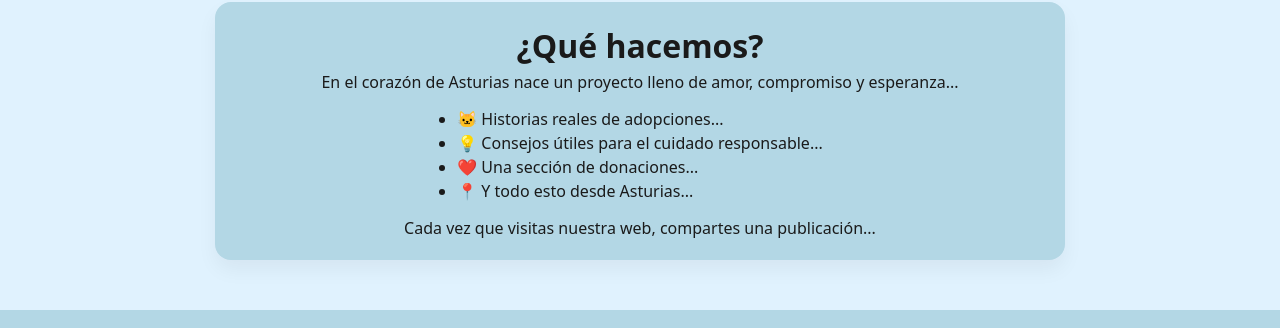
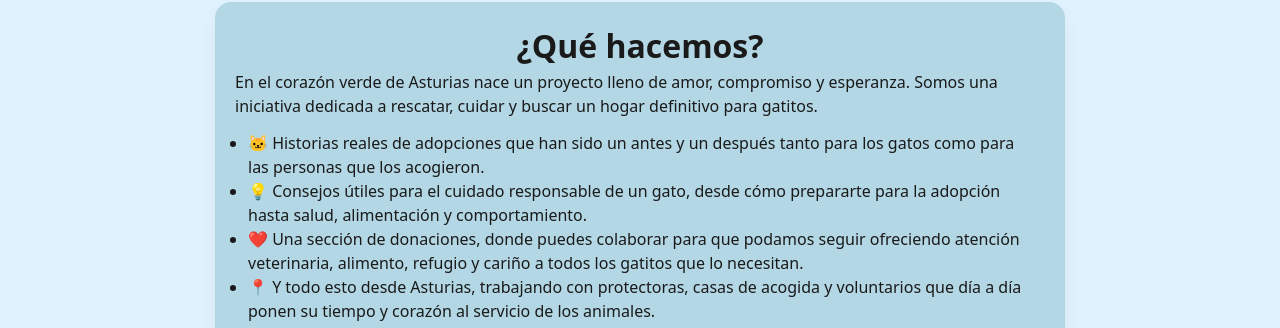
Before and after one commit to EfrenTC/adoptapp, a React (Vite) app: page / in a window 1280 px wide. Shown: the part 624-952 px from the top of the page. Built offline with nearby package versions, Linux system fonts and the light colour scheme; no server answers.

Commit message:
feat: traducción añadida a home

```diff
--- a/src/components/Slider/Slider.jsx
+++ b/src/components/Slider/Slider.jsx
@@ -6,10 +6,12 @@ import 'swiper/css';
 import 'swiper/css/effect-coverflow';
 import 'swiper/css/pagination';
 import './Slider.css';
+import { useTranslation } from "react-i18next";
 
 import { EffectCoverflow, Pagination, Autoplay } from 'swiper/modules';
 const Slider = () => {
  const [cats, setCats] = useState([]);
+ const { t } = useTranslation();
 
   useEffect(() => {
     const fetchCats = async () => {
@@ -25,9 +27,11 @@ const Slider = () => {
     fetchCats();
   }, []);
 
+
+
   return (
     <div className="cat-coverflow">
-      <h1 className='cat-coverflow__title'>¡Conoce a tu futuro amichi!</h1>
+    <h1 className="cat-coverflow__title">{t("slider.title")}</h1>
       <Swiper
         effect="coverflow"
         grabCursor={true}
@@ -54,7 +58,7 @@ const Slider = () => {
           </SwiperSlide>
         ))}
       </Swiper>
-      <Link to="/adopcion" className="cat__slider-button">Ver todos los gatitos</Link>
+      <Link to="/adopcion" className="cat__slider-button">{t("slider.button")}</Link>
     </div>
   );
 }
--- a/src/lang/en.json
+++ b/src/lang/en.json
@@ -28,6 +28,19 @@
         "thanksMessage": "Thank you for helping give our kittens a home",
         "rightsReserved": "All rights reserved"
     },
+    "home": {
+        "title": "What do we do?",
+        "intro": "In the green heart of Asturias, a project full of love, commitment, and hope is born. We are an initiative dedicated to rescuing, caring for, and finding permanent homes for kittens.",
+        "point1": "🐱 Real adoption stories that changed the lives of both cats and the people who welcomed them.",
+        "point2": "💡 Helpful tips for responsible cat care, from preparing for adoption to health, nutrition, and behavior.",
+        "point3": "❤️ A donation section where you can help us continue providing veterinary care, food, shelter, and love to all the kittens who need it.",
+        "point4": "📍 All of this from Asturias, working with shelters, foster homes, and volunteers who dedicate their time and hearts to animal welfare.",
+        "closing": "Every time you visit our website, share a post, or donate, you help us save lives."
+    },
+    "slider": {
+        "title": "¡Meet your future cat friend!",
+        "button": "See all kittens"
+    },
     "common": {
         "english": "English 🇬🇧",
         "spanish": "Spanish 🇪🇸"
--- a/src/lang/es.json
+++ b/src/lang/es.json
@@ -28,6 +28,19 @@
         "thanksMessage": "Gracias por ayudar a darles un hogar a nuestros gatitos",
         "rightsReserved": "Todos los derechos reservados"
     },
+    "home": {
+        "title": "¿Qué hacemos?",
+        "intro": "En el corazón verde de Asturias nace un proyecto lleno de amor, compromiso y esperanza. Somos una iniciativa dedicada a rescatar, cuidar y buscar un hogar definitivo para gatitos.",
+        "point1": "🐱 Historias reales de adopciones que han sido un antes y un después tanto para los gatos como para las personas que los acogieron.",
+        "point2": "💡 Consejos útiles para el cuidado responsable de un gato, desde cómo prepararte para la adopción hasta salud, alimentación y comportamiento.",
+        "point3": "❤️ Una sección de donaciones, donde puedes colaborar para que podamos seguir ofreciendo atención veterinaria, alimento, refugio y cariño a todos los gatitos que lo necesitan.",
+        "point4": "📍 Y todo esto desde Asturias, trabajando con protectoras, casas de acogida y voluntarios que día a día ponen su tiempo y corazón al servicio de los animales.",
+        "closing": "Cada vez que visitas nuestra web, compartes una publicación o haces una donación, nos ayudas a salvar vidas."
+    },
+      "slider": {
+    "title": "¡Conoce a tu futuro amichi!",
+    "button": "Ver todos los gatitos"
+  },
     "common": {
         "english": "Inglés 🇬🇧",
         "spanish": "Español 🇪🇸"
--- a/src/pages/Home/Home.jsx
+++ b/src/pages/Home/Home.jsx
@@ -4,10 +4,12 @@ import './Home.css';
 import logo1 from '../../assets/logo1.png';
 import logo3 from '../../assets/logo3.png';
 import { ThemeContext } from '../../components/ThemeContext/ThemeContext';
+import { useTranslation } from "react-i18next";
 
 const Home = () => {
   const { theme } = useContext(ThemeContext);
   const logo = theme === 'dark' ? logo3 : logo1;
+  const { t } = useTranslation();
 
   return (
     <div className={`home ${theme === 'dark' ? 'home--dark' : ''}`}>
@@ -15,21 +17,17 @@ const Home = () => {
       <Slider />
 
       <div className="home__container">
-        <h1>¿Qué hacemos?</h1>
-        <p>
-          En el corazón de Asturias nace un proyecto lleno de amor, compromiso y esperanza...
-        </p>
+        <h1>{t("home.title")}</h1>
+        <p>{t("home.intro")}</p>
 
         <ul className="home__list">
-          <li>🐱 Historias reales de adopciones...</li>
-          <li>💡 Consejos útiles para el cuidado responsable...</li>
-          <li>❤️ Una sección de donaciones...</li>
-          <li>📍 Y todo esto desde Asturias...</li>
+          <li>{t("home.point1")}</li>
+          <li>{t("home.point2")}</li>
+          <li>{t("home.point3")}</li>
+          <li>{t("home.point4")}</li>
         </ul>
 
-        <p>
-          Cada vez que visitas nuestra web, compartes una publicación...
-        </p>
+        <p>{t("home.closing")}</p>
       </div>
     </div>
   );
```
